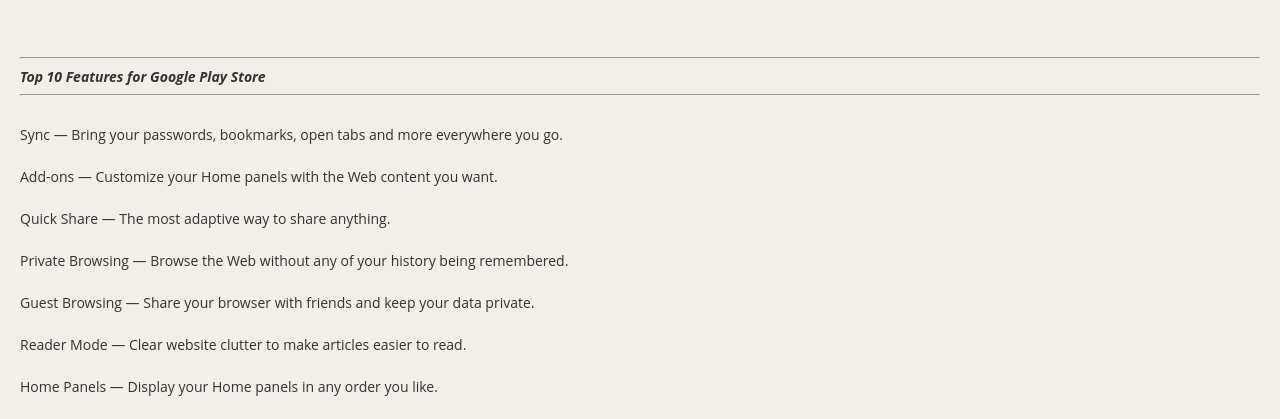
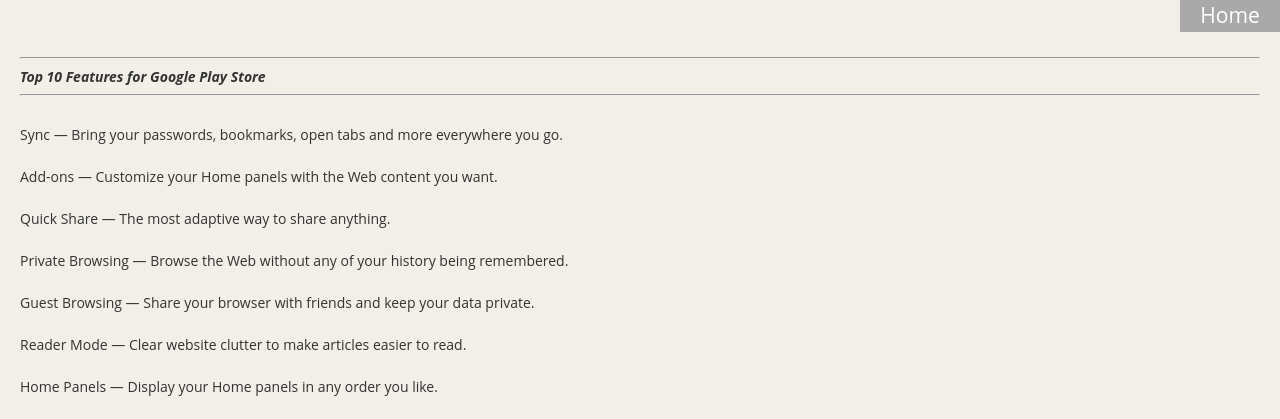
Before and after one commit to mozilla-l10n/stores_l10n, a PHP site: page /?locale=an in a window 1280 px wide. Shown: the top 419 px of the page. Run offline with PHP 8.4, Linux system fonts and the light colour scheme; some web fonts are replaced.

Commit message:
add a back home button to template

```diff
--- a/app/templates/template.php
+++ b/app/templates/template.php
@@ -8,6 +8,9 @@
 <body class"sand">
 <div id="outer-wrapper">
     <div id="wrapper">
+    <?php if ( $view != 'home'):?>
+    <div class="homebutton"><a href="./">Home</a></div>
+    <?php endif;?>
 <?=$content?>
     </div>
 </div>
--- a/web/media/css/base.css
+++ b/web/media/css/base.css
@@ -385,3 +385,21 @@
 table#count_summary .help {
     cursor: help;
 }
+
+/* Google Play App specific styles */
+
+.homebutton {
+    position: absolute;
+    top: 0px;
+    right:0px;
+    width: 100px;
+    min-height: 20px;
+    background: darkgray;
+    text-align:center;
+    font-size: 1.5em;
+}
+
+.homebutton a {
+    color:white;
+
+}
```
